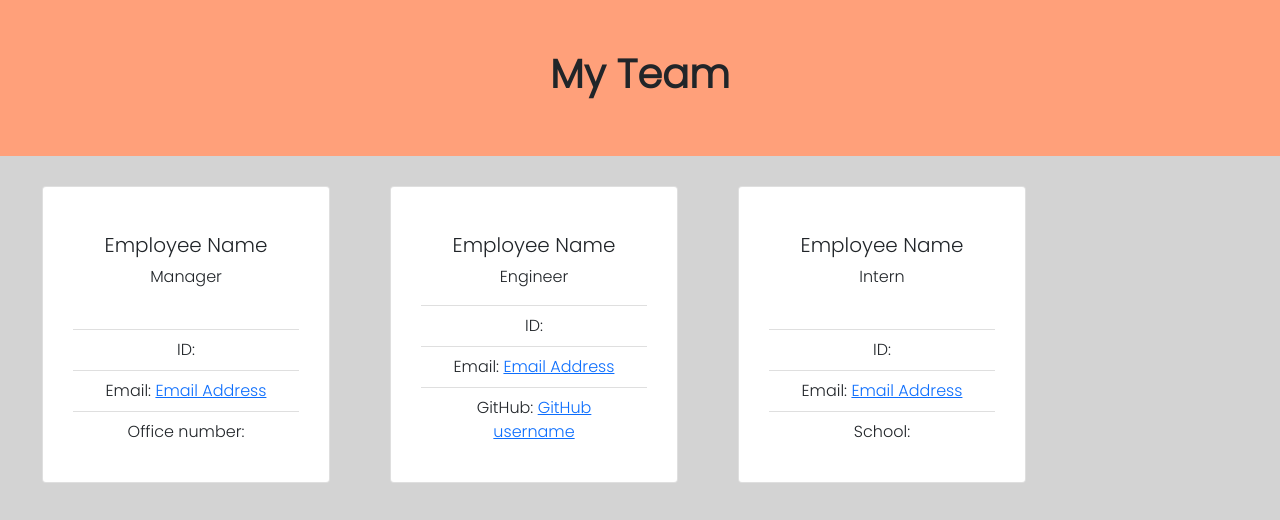
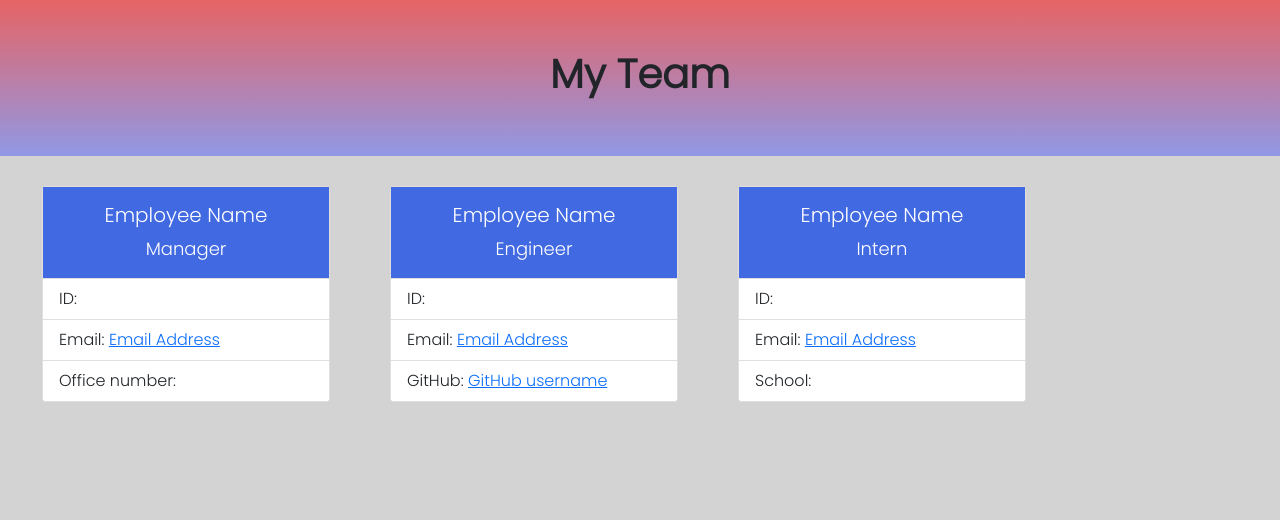
Before and after one commit to zhuzhu930/hw10-TeamProfiles-JD, a website: page src/htmlSample.html in a window 1280 px wide. Drawn offline with nearby package versions, Linux system fonts and the light colour scheme; a web font is replaced by a local one.

Commit message:
modifying css and html

```diff
--- a/package.json
+++ b/package.json
@@ -17,6 +17,7 @@
   },
   "homepage": "https://github.com/zhuzhu930/hw10-TeamProfiles-JD#readme",
   "dependencies": {
+    "bootstrap-icons": "^1.8.1",
     "inquire": "^0.4.8",
     "jest": "^28.0.3"
   }
--- a/src/cssSample.css
+++ b/src/cssSample.css
@@ -17,14 +17,30 @@ body {
 header {
   margin: 0;
   padding: 50px;
-  background-color: lightsalmon;
+  background: linear-gradient(#e66465, #9198e5);
 }
 
 header h1 {
   font-weight: bolder;
 }
 
+/* .container {
+  display: flex;
+  justify-content: center;
+  align-items: center;
+} */
+
+.card-body {
+  background-color: royalblue;
+  font-size: large;
+  color: white;
+}
+
 .card {
-  padding: 30px;
+  padding: 0px;
   margin: 30px;
 }
+
+.list-group {
+  text-align: left;
+}
```
Also changed, not shown: images/briefcase.svg (added), images/eyeglasses.svg (added), images/person.svg (added), images/sunglasses.svg (added), 1 other file.
